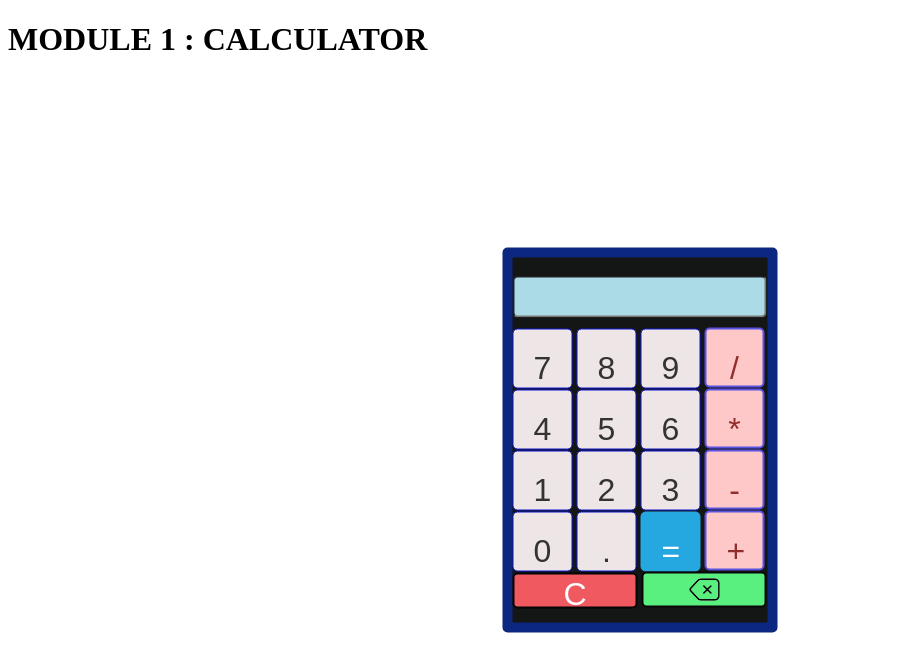
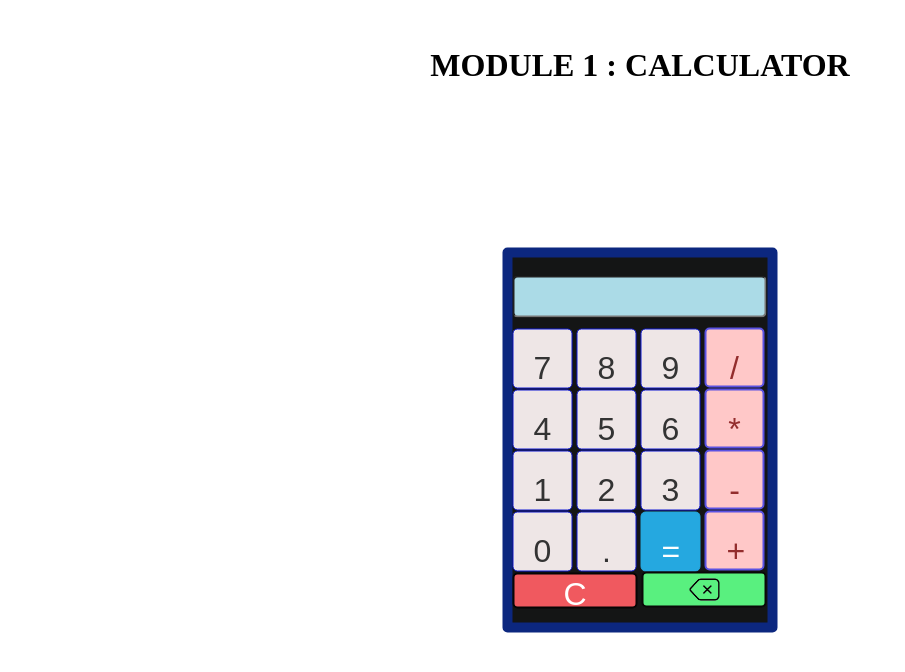
Before and after one commit to HRIDAY-SHINDE/DEVSOC-MODULE-1, a plain HTML site: page index.html in a window 1280 px wide. Shown: the whole page, without its empty margins (0-905 px from the left). Drawn offline with Linux system fonts and the light colour scheme.

Commit message:
Update index.html

```diff
--- a/index.html
+++ b/index.html
@@ -7,8 +7,8 @@
     <link href="style.css" rel="stylesheet" type="text/css" >
 
 
-</head>
-    <h1 align:center >MODULE 1 : CALCULATOR</h1>
+</head>  <br>
+    <h1 align="center" >MODULE 1 : CALCULATOR</h1>
 <div class="container">
     <div align:center><br>
     <input type='text' id='result' class='screen' style="text-align: right;">
```
